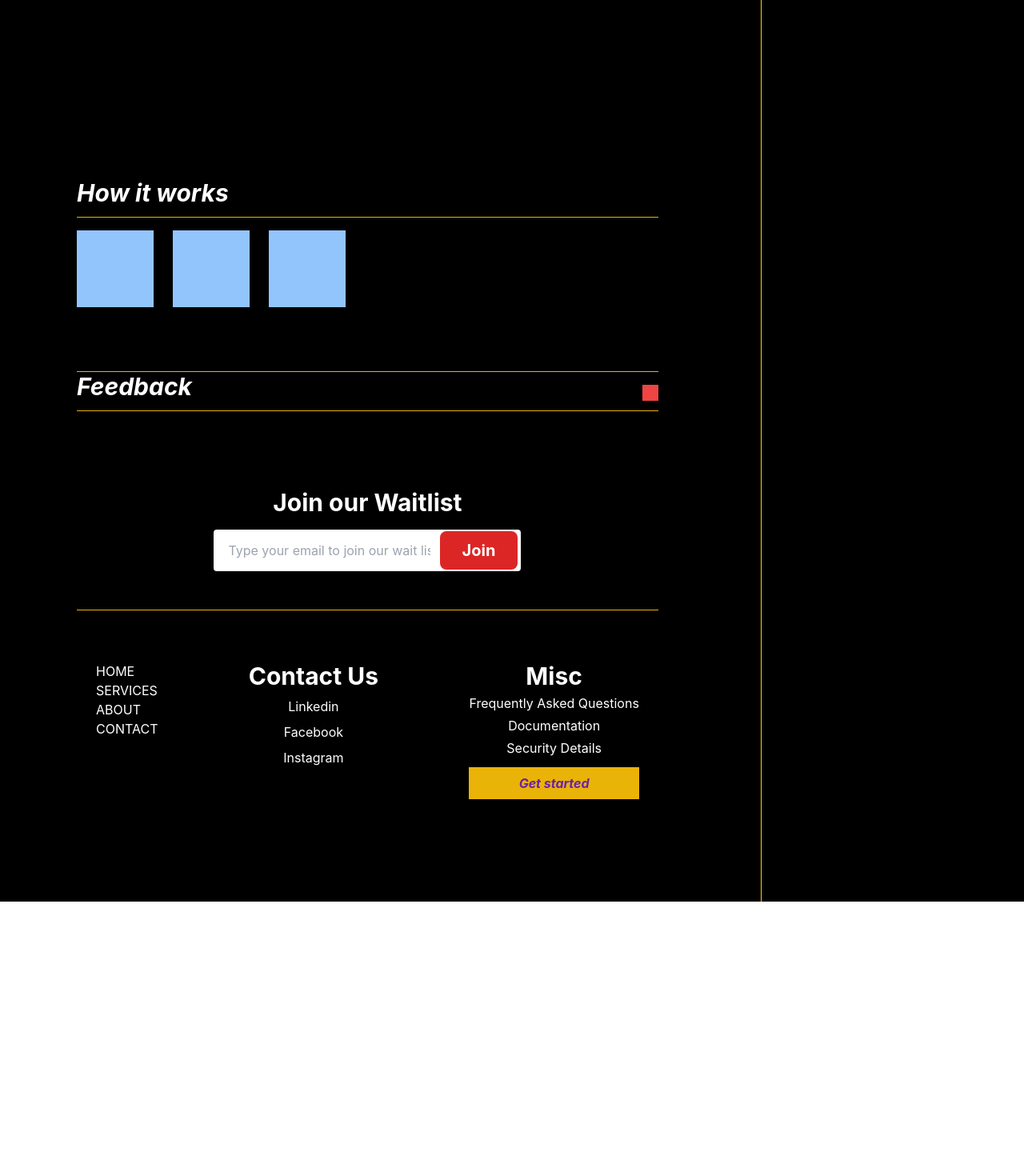
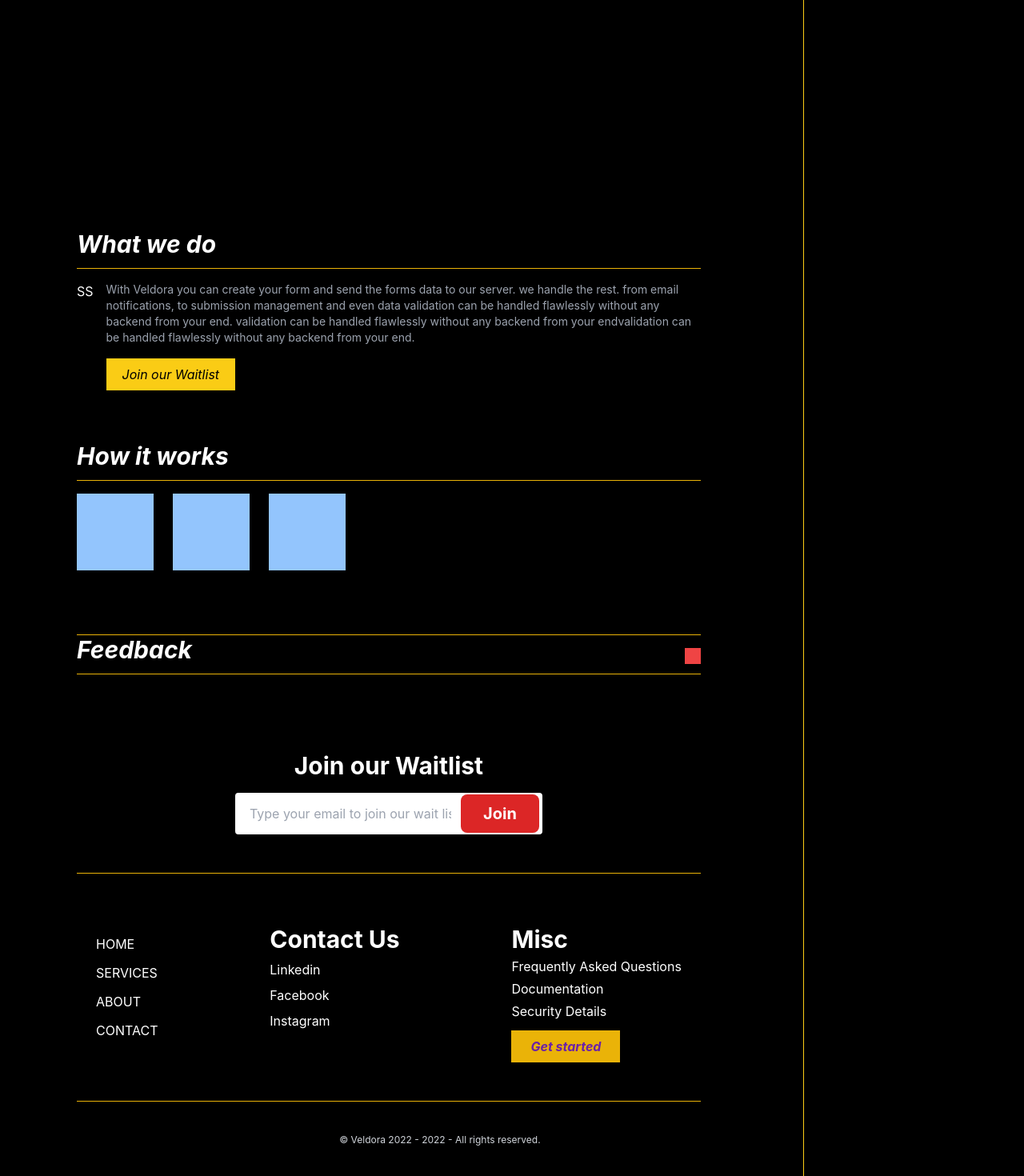
Before and after one commit to princecodes247/veldora--client, a Next.js app: page /waitlist in a window 1280 px wide. Shown: the part 686-2156 px from the top of the page at 80% size. Before the commit the page ends 1813 px from the top, so only its background shows below. Built offline with nearby package versions, Linux system fonts and the light colour scheme.

Commit message:
update styles

```diff
--- a/components/Footer/Footer.jsx
+++ b/components/Footer/Footer.jsx
@@ -4,8 +4,9 @@ import Link from "next/link";
 //import { Test } from './Footer.styles';
 
 const Footer = (props) => (
-  <footer className="flex justify-between px-6 pt-16 pb-32 mt-12 lg:mr-32 border-t border-yellow-500">
-    <ul className="flex flex-col hidden sm:block gap-3">
+  <React.Fragment>
+    <footer className="flex flex-col border-b gap-8 lg:flex-row justify-between px-6 pt-16 pb-12 mt-12 lg:mr-32 border-t border-yellow-500">
+    <ul className="flex flex-col items-start gap-3">
       <li>
         <div className="logo"></div>
       </li>
@@ -22,14 +23,14 @@ const Footer = (props) => (
         <li className="hover:border-b-2 transition-all cursor-pointer border-yellow-400 uppercase">Contact</li>
       </Link>
     </ul>
-    <ul className="text-center flex flex-col gap-2">
-      <h2 className="font-bold text-xl md:text-3xl">Contact Us</h2>
+    <ul className=" flex flex-col items-start gap-2">
+      <h2 className="font-bold text-3xl">Contact Us</h2>
       <li className="hover:border-b-2 transition-all cursor-pointer border-yellow-400 ">Linkedin</li>
       <li className="hover:border-b-2 transition-all cursor-pointer border-yellow-400 ">Facebook</li>
       <li className="hover:border-b-2 transition-all cursor-pointer border-yellow-400 ">Instagram</li>
     </ul>
-    <ul className="text-center flex flex-col gap-1">
-      <h2 className="font-bold text-xl md:text-3xl">Misc</h2>
+    <ul className=" flex flex-col items-start gap-1">
+      <h2 className="font-bold text-3xl">Misc</h2>
       <li>Frequently Asked Questions</li>
       <li>Documentation</li>
       <li>Security Details</li>
@@ -38,6 +39,12 @@ const Footer = (props) => (
       </Link>
     </ul>
   </footer>
+  <div className="my-10">
+    <p className="text-center text-xs text-gray-300">
+      © Veldora 2022 - {new Date().getFullYear()} - All rights reserved.
+    </p>
+  </div>
+  </React.Fragment>
 );
 
 Footer.propTypes = {
--- a/pages/waitlist.js
+++ b/pages/waitlist.js
@@ -21,14 +21,14 @@ export default function Waitlist() {
       <main className="pt-12">
         <Header />
         <section className="flex flex-1 flex-col-reverse sm:flex-row items-start md:h-screen pt-24">
-          <div className="flex flex-col flex-1 text-center sm:text-left gap-4">
-            <h1 className="text-3xl md:text-6xl font-bold">
+          <div className="flex flex-col flex-1 sm:text-left gap-4">
+            <h1 className="text-4xl md:text-6xl font-bold">
               Need
               <span className="text-orange-400"> backend </span>
               for your form?
             </h1>
-            <p className="text-gray-400 w-3/4 sm:w-full mx-auto">
-              Veldore solves that problem by providing you with quality form
+            <p className="text-gray-400 w-3/4 sm:w-full my-4">
+              Veldora solves that problem by providing you with quality form
               services. save your email to join the waitlist.
             </p>
             <WaitlistForm />
@@ -41,20 +41,35 @@ export default function Waitlist() {
           </div>
         </section>
 
-        {/* <section>
+        <section className="my-16 lg:pr-32">
+          <h2 className="pb-3 text-3xl border-b mb-4 border-yellow-500 italic font-bold">
             What we do
-        <p>
-        With Veldora you can creae your form and send the forms data to our server. we handle the rest. from email notifications, to submission management and even data validation can be handled flawlessly without any backend from your end.
-validation can be handled flawlessly without any backend from your endvalidation can be handled flawlessly without any backend from your end.
+          </h2>
+          <div className="flex gap-4">
+            <div className="hidden sm:block">SS</div>
+            <div className="">
+
+            <p className="text-sm text-gray-400">
+              With Veldora you can create your form and send the forms data to
+              our server. we handle the rest. from email notifications, to
+              submission management and even data validation can be handled
+              flawlessly without any backend from your end. validation can be
+              handled flawlessly without any backend from your endvalidation can
+              be handled flawlessly without any backend from your end.
             </p>
-        </section> */}
+            <button className="p-5 py-2 mt-4 italic text-black bg-yellow-400">Join our Waitlist</button>
+            </div>
+          </div>
+        </section>
         <section className="lg:pr-32">
           <div className="border-b pb-20 border-yellow-500">
-            <h2 className="pb-3 text-3xl border-b mb-4 border-yellow-500 italic font-bold">How it works</h2>
-            <div className="flex gap-6">
-              <div className="w-24 h-24 bg-blue-300"></div>
-              <div className="w-24 h-24 bg-blue-300"></div>
-              <div className="w-24 h-24 bg-blue-300"></div>
+            <h2 className="pb-3 text-3xl border-b mb-4 border-yellow-500 italic font-bold">
+              How it works
+            </h2>
+            <div className="flex flex-col lg:flex-row gap-6">
+              <div className="w-full lg:w-24 h-44 lg:h-24 bg-blue-300"></div>
+              <div className="w-full lg:w-24 h-44 lg:h-24 bg-blue-300"></div>
+              <div className="w-full lg:w-24 h-44 lg:h-24 bg-blue-300"></div>
             </div>
           </div>
         </section>
```
Lines whose indentation alone changed are shown as unchanged.
